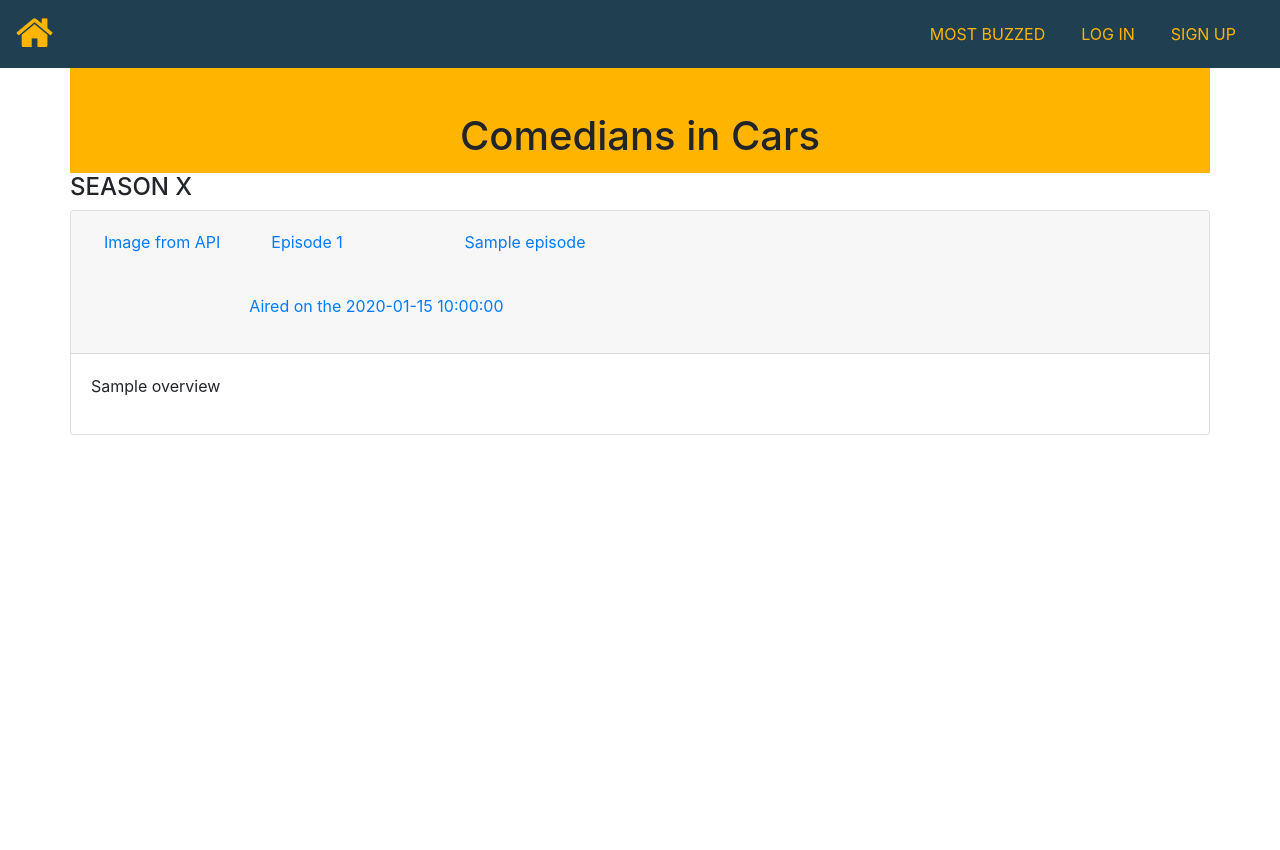
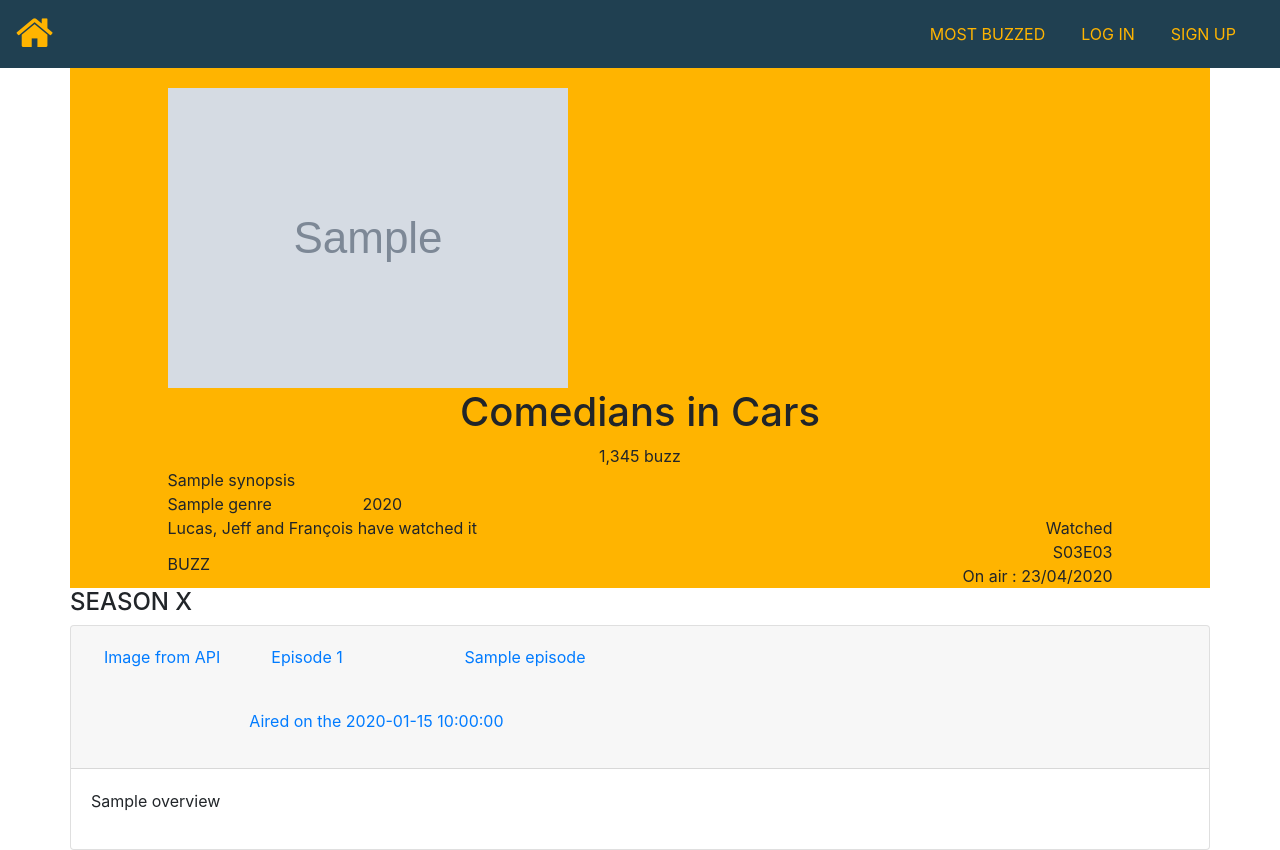
Before and after one commit to WildCodeSchool/lyon-php-2003-project2-databuzz, a PHP site: template src/View/Season/season.html.twig in a window 1280 px wide. Before the commit the page ends 435 px from the top, so only its background shows below. Run offline with PHP 8.4, Linux system fonts and the light colour scheme; the template is opened without the code that fills it: most values are stand-ins (such as "Sample title", 1, 10 or a date in 2020); grey boxes marked "Sample" are stand-in pictures; some libraries are stand-ins or nearby versions.

Commit message:
US 14 : saving progress

```diff
--- a/src/View/Season/season.html.twig
+++ b/src/View/Season/season.html.twig
@@ -3,6 +3,21 @@
 
 {# TODO Replace fixed text by info from API "Season X of tvshowname" #}
 {% block title %}Season 6{% endblock %}
+
+{# Essai de placement des blocks season #}
+{% block img_header %}{{ tvshow.img }}{% endblock %}
+{% block alt_img %}{{ tvshow.title }}{% endblock %}
+{#{% block serietitle %}{{ tvshow.title }}{% endblock %}#}
+{% block rating_season %}1,345 buzz{% endblock %}
+{% block synopsis %}{{ tvshow.synopsis }}{% endblock %}
+{% block genre %}{{ tvshow.genre }}{% endblock %}
+{% block year %}{{ tvshow.year }}{% endblock %}
+{% block friends_watched %}Lucas, Jeff and François have watched it{% endblock %}
+{% block watched %}Watched{% endblock %}
+{% block next_episode %}S03E03{% endblock %}
+{% block on_air %}On air : 23/04/2020{% endblock %}
+{% block buzz %}BUZZ{% endblock %}
+{# Fin éssai #}
 
 {% block serietitle %}Comedians in Cars{% endblock %}
 {% block tvshowlayoutcontent %}
```
